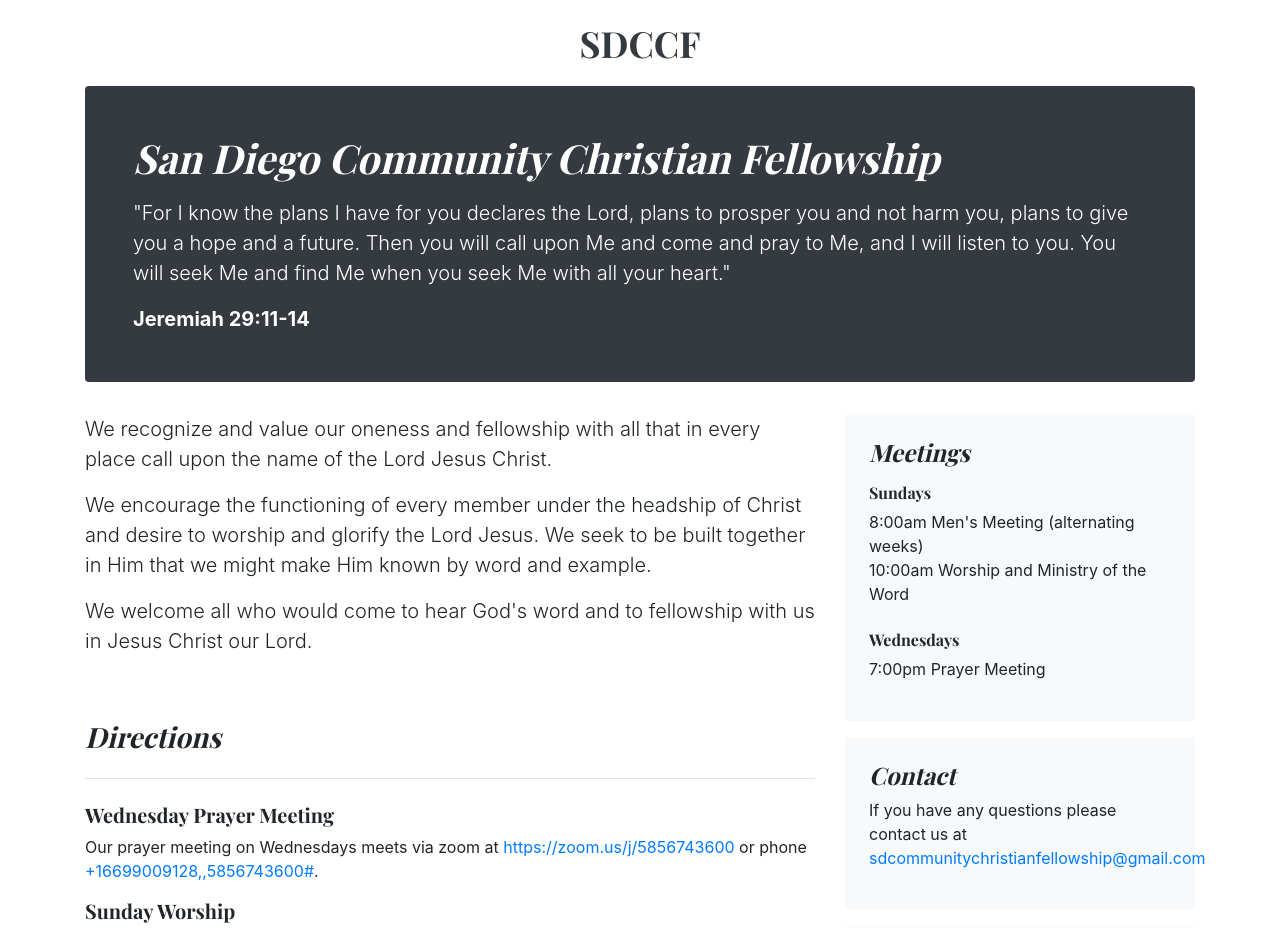
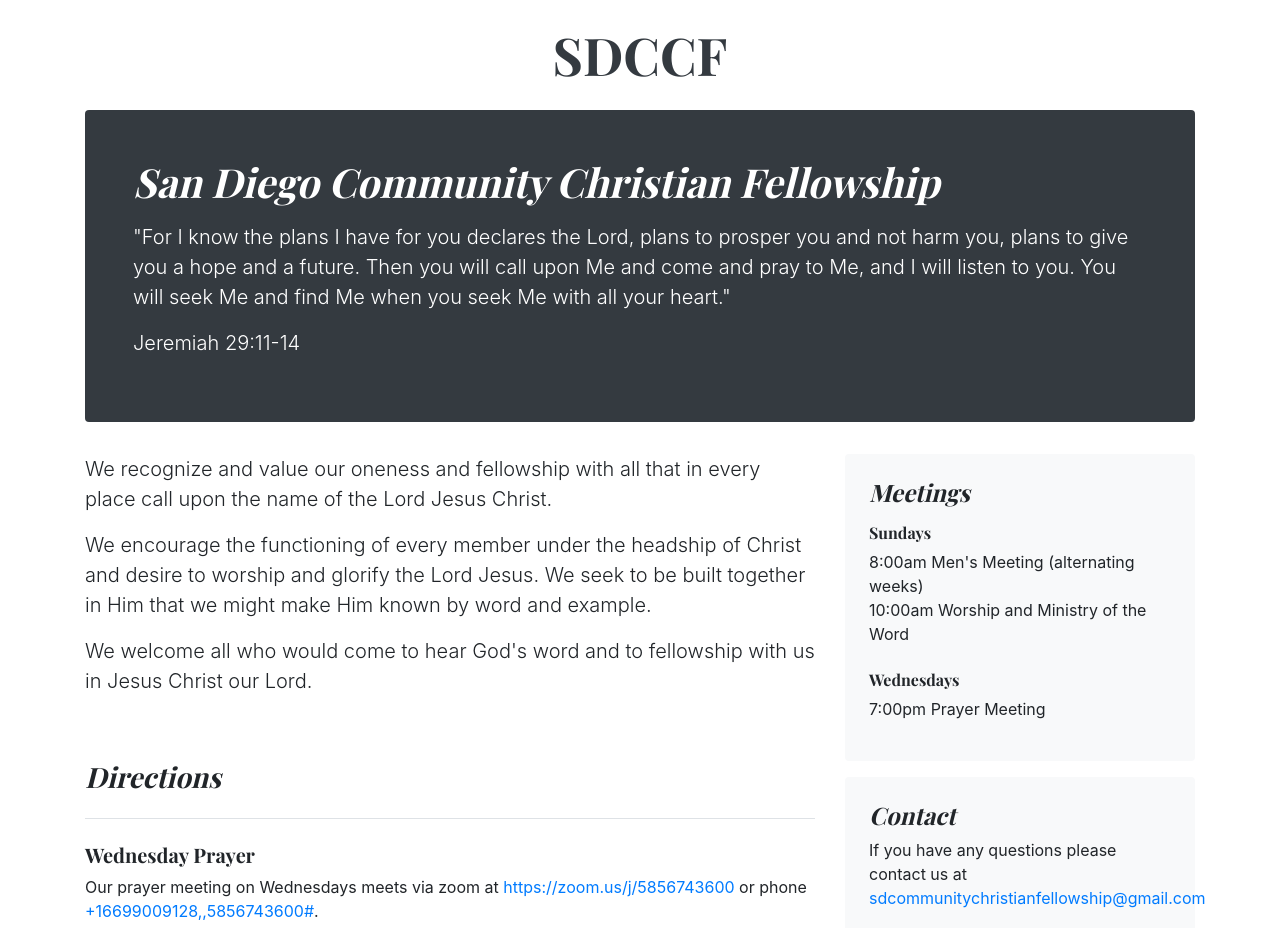
Before and after one commit to SingleSpeed/SongPacker, a plain HTML site: page Site/index.html in a window 1280 px wide. Shown: the top 928 px of the page. Drawn offline with nearby package versions, Linux system fonts and the light colour scheme.

Commit message:
format changes

```diff
--- a/Site/index.html
+++ b/Site/index.html
@@ -8,7 +8,7 @@
     <link rel="stylesheet prefetch" href="css/bootstrap.min.css">
     <link href="https://fonts.googleapis.com/css?family=Playfair+Display:700,900" rel="stylesheet">
     <style>
-    .sdccf-header-logo { font-family: "Playfair Display", Georgia, "Times New Roman", serif; font-size: 2.25rem; }
+    .sdccf-header-logo { font-family: "Playfair Display", Georgia, "Times New Roman", serif; font-size: 3.25rem; }
     h1, h2, h3, h4, h5, h6 { font-family: "Playfair Display", Georgia, "Times New Roman", serif; }
     .display-4 { font-size: 2.5rem; }
     .sdccf-post { margin-bottom: 4rem; }
@@ -30,7 +30,7 @@
         <div class="col-md-12 px-0">
           <h1 class="display-4 font-italic">San Diego Community Christian Fellowship</h1>
           <p class="lead my-3">"For I know the plans I have for you declares the Lord, plans to prosper you and not harm you, plans to give you a hope and a future. Then you will call upon Me and come and pray to Me, and I will listen to you. You will seek Me and find Me when you seek Me with all your heart."</p>
-          <p class="lead mb-0"><span class="text-white font-weight-bold">Jeremiah 29:11-14</span></p>
+          <p class="lead my-3"><span class="text-white">Jeremiah 29:11-14</span></p>
         </div>
       </div>
     </div>
@@ -47,7 +47,7 @@
                 Directions
             </h3>
             <div class="sdccf-post">
-                <h5>Wednesday Prayer Meeting</h5>
+                <h5>Wednesday Prayer</h5>
                 <p>Our prayer meeting on Wednesdays meets via zoom at <a href="https://zoom.us/j/5856743600">https://zoom.us/j/5856743600</a> or phone <a href="tel:+16699009128,,5856743600#">+16699009128,,5856743600#</a>.</p>
                 <h5>Sunday Worship</h5>
                 <p>Our worship service on Sundays meets at the Scripps Ranch Community Center.</p>
```
